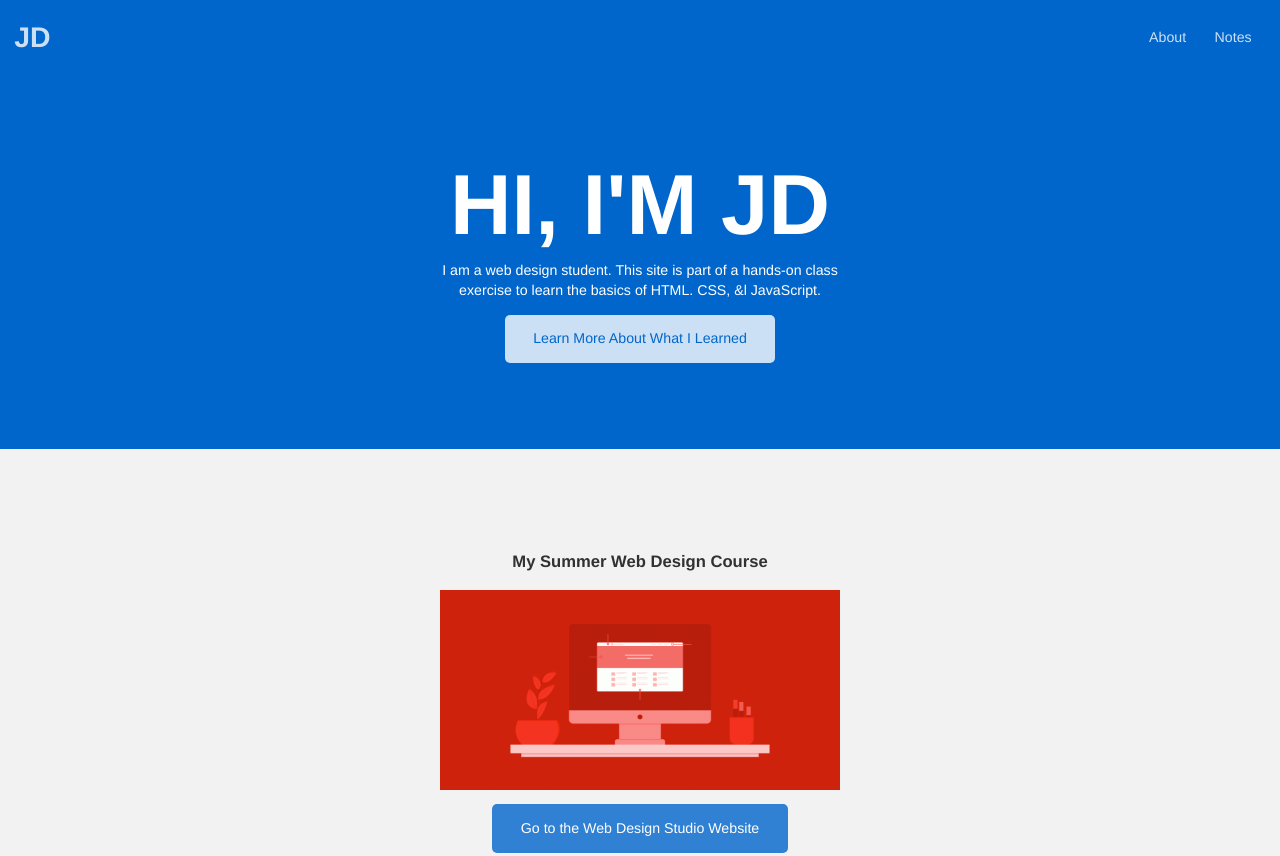
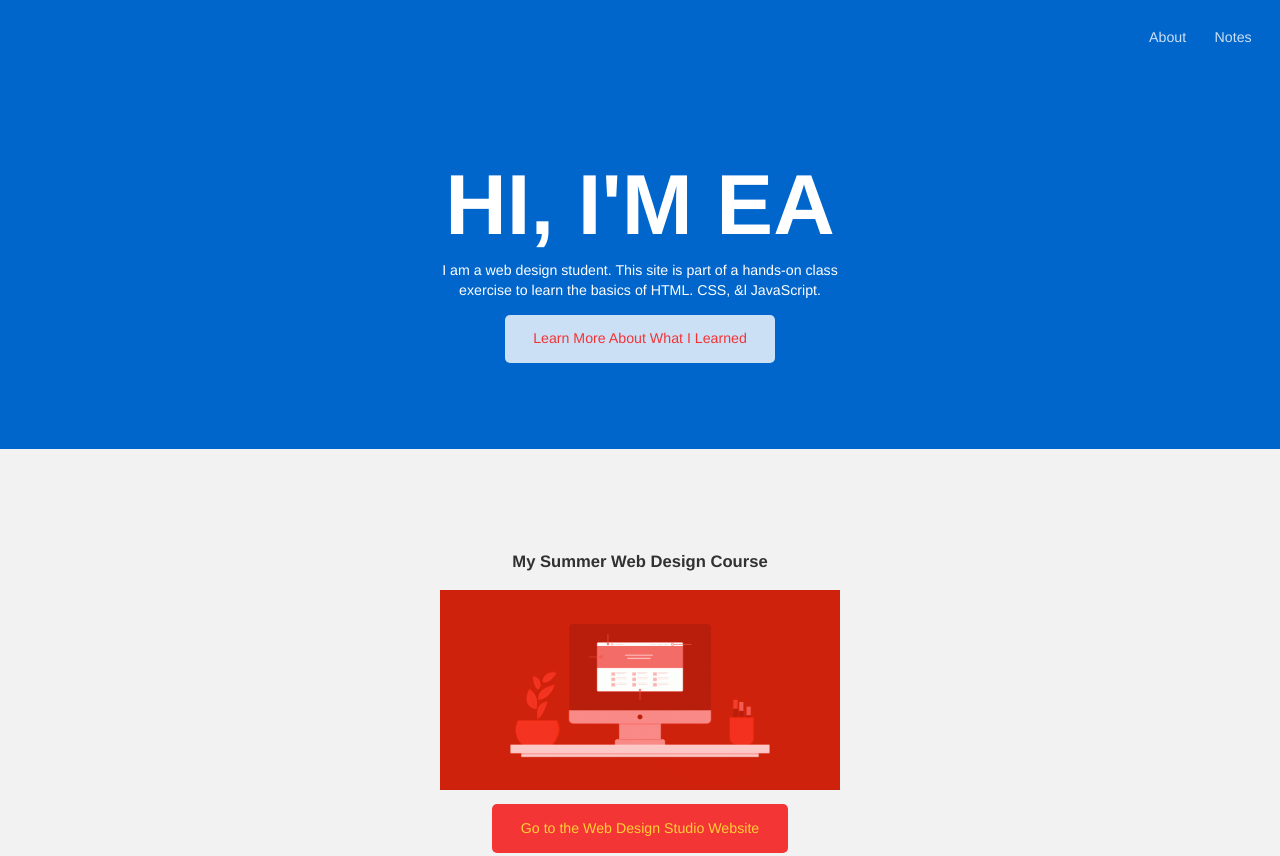
Before and after one commit to IolaniEmily/IolaniEmily.github.io, a plain HTML site: page index.html in a window 1280 px wide. Shown: the top 856 px of the page. Drawn offline with Linux system fonts and the light colour scheme.

Commit message:
edited text

```diff
--- a/css/style.css
+++ b/css/style.css
@@ -25,16 +25,16 @@ img {
     display: inline-block;
     padding: 1em 2em;
     text-decoration: none;
-    background-color: rgba(0, 102, 204, .8);
-    color: white;
+    background-color: rgba(245, 40, 40, 0.932);
+    color: rgb(255, 208, 53);
     border-radius: 5px;
 }
 .button:hover {
-    background-color: rgba(0, 102, 204, 1);
+    background-color: rgb(255, 255, 255);
     color: white;
 }
 .button.dark {
-    color: rgba(0, 102, 204, 1);
+    color: rgb(245, 40, 40, 0.932);
     background-color: rgba(255, 255, 255,.8);
 }
 .button.dark:hover {
--- a/index.html
+++ b/index.html
@@ -3,9 +3,9 @@
 
 <head>
     <meta charset="utf-8" />
-    <title>John Doe</title>
+    <title> EA </title>
     <meta name="description"
-        content="This is an example student website for John Doe, a fictional web design student." />
+        content="This is an example student website for Ronaldo Mcdonaldo , a fictional web design student." />
     <meta name="viewport" content="width=device-width, initial-scale=1" />
     <meta http-equiv="X-UA-Compatible" content="ie=edge" />
     <link href="css/style.css" rel="stylesheet" type="text/css" />
@@ -14,7 +14,7 @@
 <body>
     <header>
         <div class="site-id">
-            <h1><a href="index.html">JD</a></h1>
+            <h1><a href="index.html"></a></h1>
         </div>
         <nav class="site-nav">
             <ul>
@@ -25,7 +25,7 @@
     </header>
     <main>
         <section class="hero">
-            <h2>Hi, I'm JD</h2>
+            <h2>Hi, I'm EA</h2>
             <p>I am a web design student. This site is part of a hands-on class exercise to learn the basics of HTML. CSS, &ampl JavaScript.</p>
             <a href="about.html" class="button dark">Learn More About What I Learned</a>
         </section>
```
Also changed, not shown: about.html (+2 -2 lines), notes.html (+1 -1 lines).
